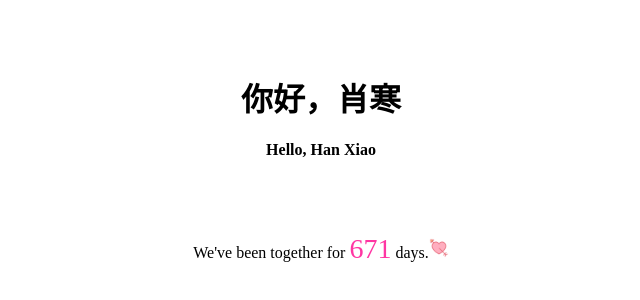
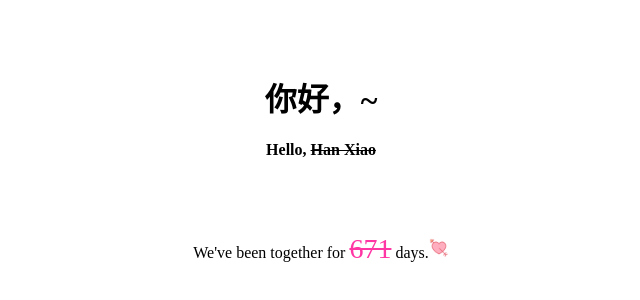
Before and after one commit to chishazi/ecs-web, a plain HTML site: page index.html in a window 1280 px wide. Shown: the part 176-476 px from the top of the page, without its empty margins (319-959 px from the left). Drawn offline with Linux system fonts and the light colour scheme.

Commit message:
改掉吧

```diff
--- a/index.html
+++ b/index.html
@@ -23,11 +23,11 @@
 	</head>
 	<body>
 		<div class="main">
-			<h1>你好，肖寒</h1>
-			<h4>Hello, Han Xiao</h4>
+			<h1>你好，~</h1>
+			<h4>Hello, <del>Han Xiao</del></h4>
 			<br />
 			<br />
-			<p>We've been together for <span class="days">43</span> days.<img src="heart.png" /></p>
+			<p>We've been together for <del class="days">43</del> days.<img src="heart.png" /></p>
 			<!-- <div style="font-size: 30px;font-family: cursive;">
 				迎着<span style="color:orange">朝阳<img class="imgsss" src="太阳.png" /></span>
 				伴着<span style="color:pink">花香</span><img class="imgsssxx" src="hua.png" />
```
